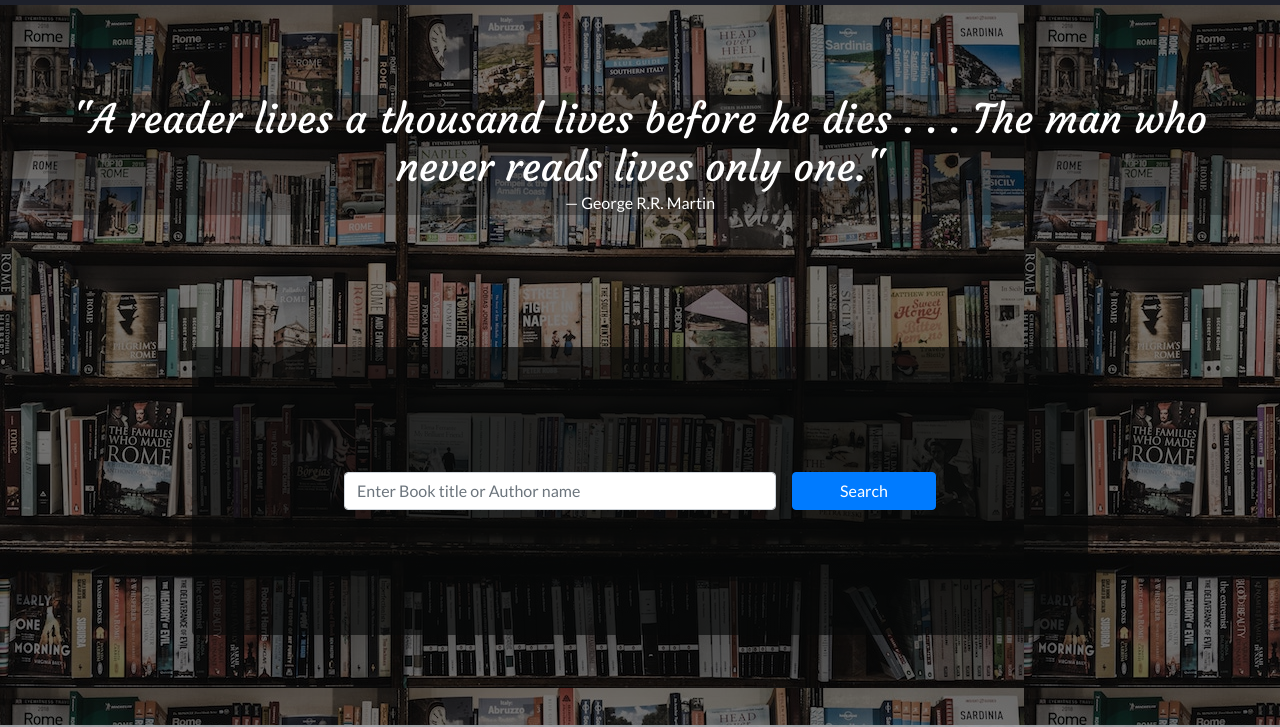
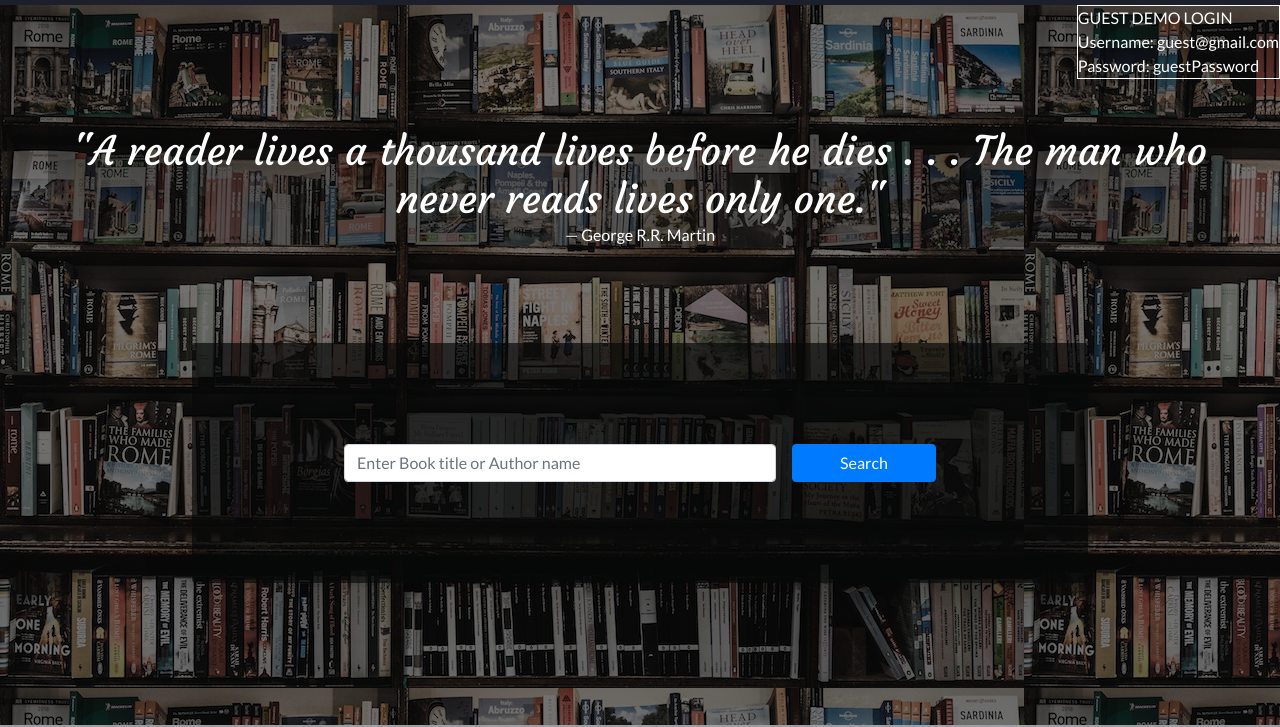
Before and after one commit to ncalt2000/library_node, a website: page public/index.html in a window 1280 px wide. Shown: the part 75-802 px from the top of the page. Drawn offline with Linux system fonts and the light colour scheme; no server answers.

Commit message:
Guest demo credentials added

```diff
--- a/public/css/main-styles.css
+++ b/public/css/main-styles.css
@@ -82,7 +82,7 @@
 }
 .custom-box{
   width: 70%;
-  height: 40%;
+  height: 15rem;
   background-color: rgba(7, 8, 8, 0.7)
 }
 
--- a/public/index.html
+++ b/public/index.html
@@ -86,17 +86,20 @@
   </nav>
   <!-- End Nav -->
   <!-- ========== END HEADER ========== -->
-
   <!-- Banner -->
-  <div class="row banner m-0 animated fadeIn">
-
+  <div class="banner m-0 animated fadeIn">
+    <div id="guest-login" class="border border-white float-right">
+      <p class="text-white m-0 text-uppercase">Guest demo login</p>
+      <p class="text-white m-0">Username: guest@gmail.com</p>
+      <p class="text-white m-0">Password: guestPassword</p>
+    </div>
     <form class="form-inline search-group d-flex justify-content-center align-items-center">
       <div class="m-5 text-center banner-quote">
         <div class="h1 mb-0 text-white ">&quot;A reader lives a thousand lives before he dies . . . The man who never reads lives only one.&quot;</div>
         <div class="text-white">&mdash; George R.R. Martin</div>
       </div>
 
-      <span class="custom-box d-flex justify-content-center align-items-center shadow-lg p-3 mb-5 rounded">
+      <span class="custom-box d-flex justify-content-center align-items-center shadow-lg p-3 mt-5 rounded">
         <div class="input-border d-flex justify-content-center align-items-center">
           <input
           id="search-input" class="form-control col-6 col-sm-6 mr-3 d-none d-sm-block" type="search" placeholder="Enter Book title or Author name" aria-label="Search">
--- a/public/js/home.js
+++ b/public/js/home.js
@@ -26,6 +26,7 @@
       $('#userName').children('a').text(`Welcome, ${this.userName}!`);
       $('#navSignIn').children('a').text('Log Out').attr('id', 'logout');
       $('#navSignUp').remove();
+      $('#guest-login').addClass('d-none');
     }
   }
 
```
